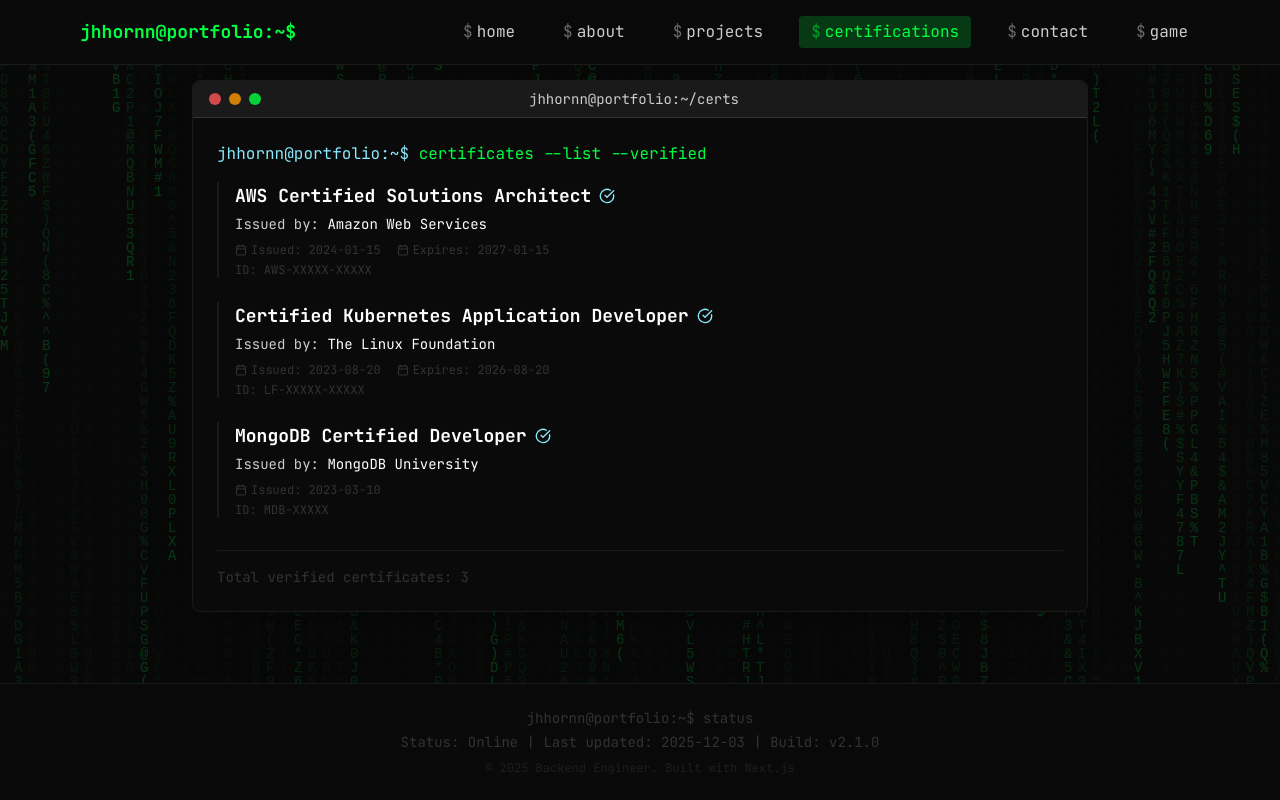
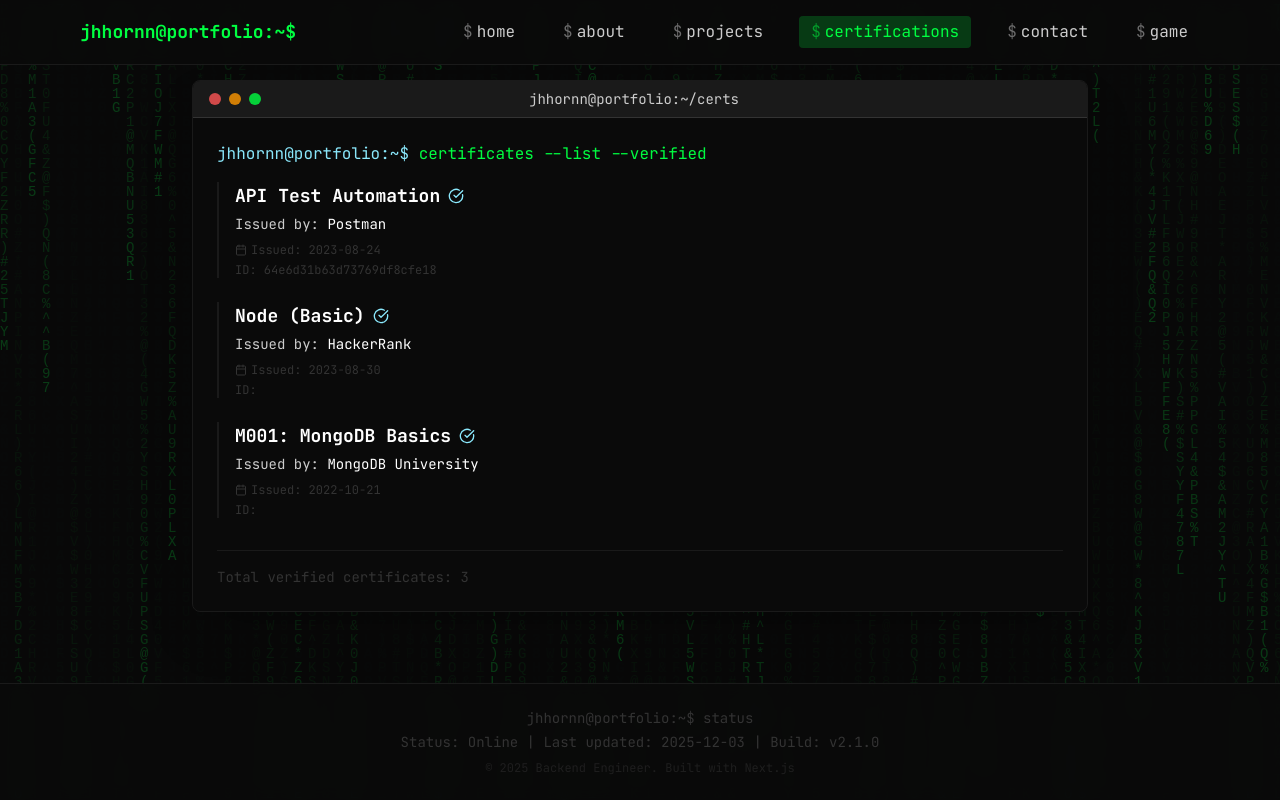
Before and after one commit to jhhornn/my-portfolio, a Next.js app: page /certifications in a window 1280 px wide. Built offline with nearby package versions, Linux system fonts and the light colour scheme.

Commit message:
feat: replace placeholder AWS, CKAD, and generic MongoDB certifications with API Test Automation, Node (Basic), and M001: MongoDB Basics entries.

```diff
--- a/app/certifications/page.tsx
+++ b/app/certifications/page.tsx
@@ -7,33 +7,33 @@
 
 const certifications = [
     {
-        id: "aws-sa",
-        name: "AWS Certified Solutions Architect",
-        issuer: "Amazon Web Services",
-        date: "2024-01-15",
-        expires: "2027-01-15",
-        credentialId: "AWS-XXXXX-XXXXX",
-        link: "#",
+        id: "api-test",
+        name: "API Test Automation",
+        issuer: "Postman",
+        date: "2023-08-24",
+        expires: null,
+        credentialId: "64e6d31b63d73769df8cfe18",
+        link: "https://badges.parchment.com/public/assertions/qqTkP8XRRYe4mPoE2CqNag",
         verified: true,
     },
     {
-        id: "ckad",
-        name: "Certified Kubernetes Application Developer",
-        issuer: "The Linux Foundation",
-        date: "2023-08-20",
-        expires: "2026-08-20",
-        credentialId: "LF-XXXXX-XXXXX",
-        link: "#",
+        id: "node",
+        name: "Node (Basic)",
+        issuer: "HackerRank",
+        date: "2023-08-30",
+        expires: null,
+        credentialId: null,
+        link: "https://www.hackerrank.com/certificates/cfa13437cdd0",
         verified: true,
     },
     {
         id: "mongodb",
-        name: "MongoDB Certified Developer",
+        name: "M001: MongoDB Basics",
         issuer: "MongoDB University",
-        date: "2023-03-10",
+        date: "2022-10-21",
         expires: null,
-        credentialId: "MDB-XXXXX",
-        link: "#",
+        credentialId: null,
+        link: "https://university.mongodb.com/course_completion/662e1846-0bde-4149-b23c-a84f311dfbc1?utm_source=copy&utm_medium=social&utm_campaign=university_social_sharing",
         verified: true,
     },
 ];
```
